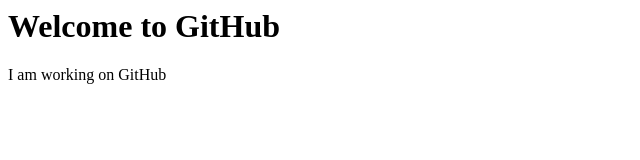
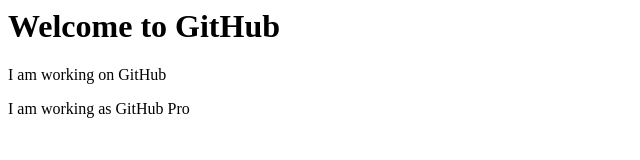
Before and after one commit to talhaaslam/reactcourseera, a plain HTML site: page index.html in a window 1280 px wide. Shown: the whole page, without its empty margins (0-640 px from the left). Drawn offline with Linux system fonts and the light colour scheme.

Commit message:
mythird commit

```diff
--- a/index.html
+++ b/index.html
@@ -3,5 +3,6 @@
 <body>
     <h1>Welcome to GitHub</h1>
     <p>I am working on GitHub</p>
+    <p>I am working as GitHub Pro</p>
 </body>
 </html>
```
